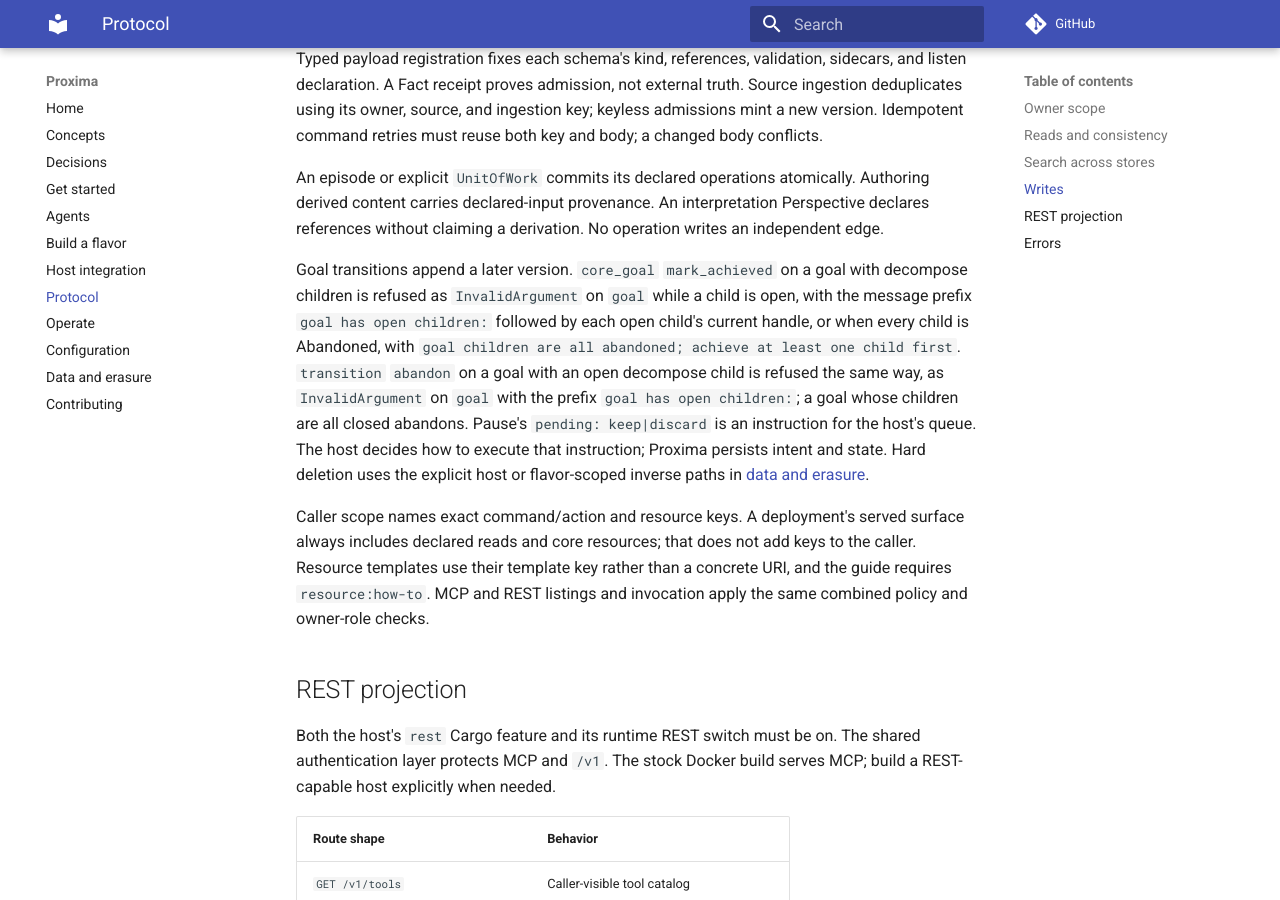
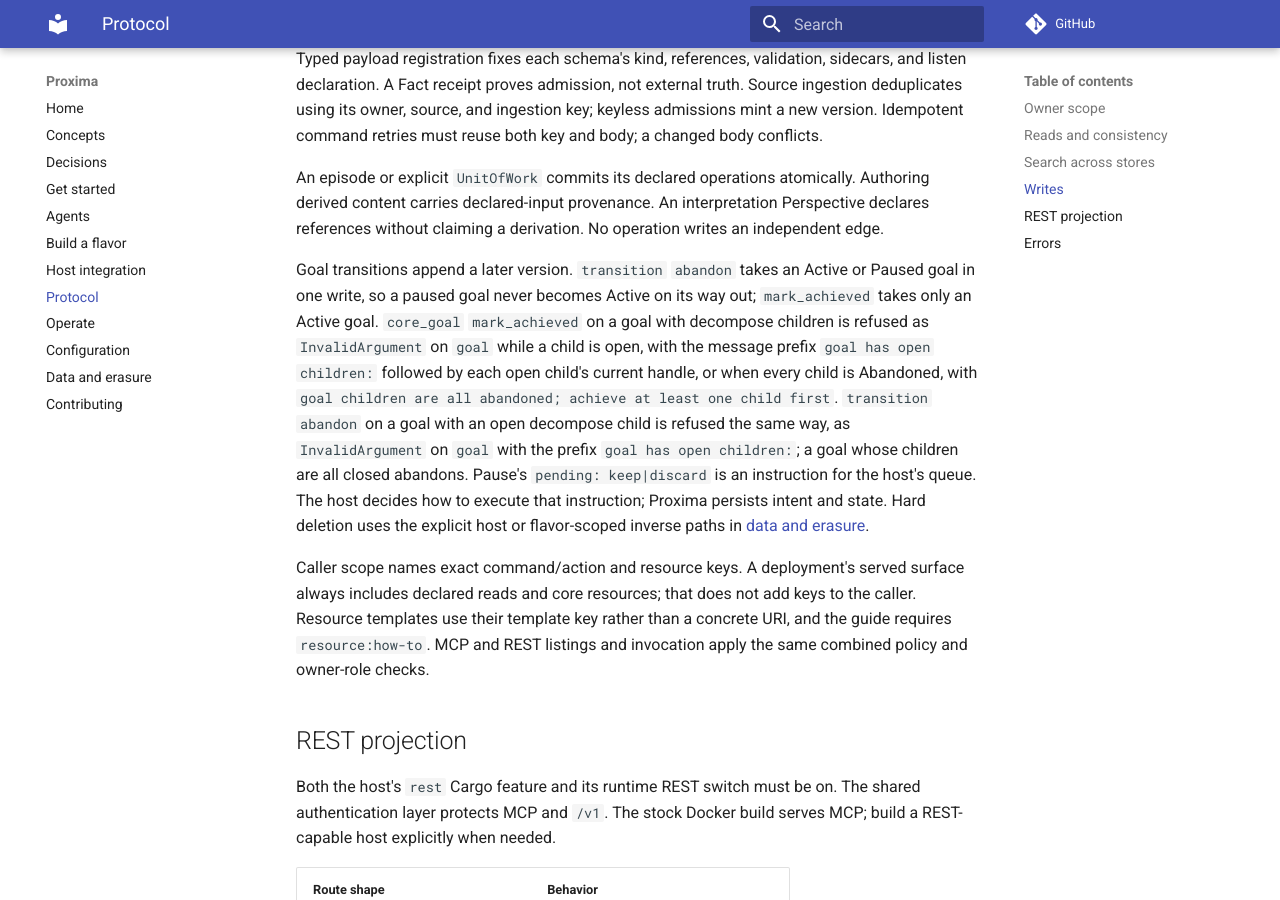
Before and after one commit to Aquilo-Solution-S/Proxima, an MkDocs documentation site: the page built from docs/protocol.md, in a window 1280 px wide and 900 px high, scrolled down 2284 px. Built offline with MkDocs 1.6.1 and Material for MkDocs 9.7.7, drawn with Linux system fonts in a browser that asks for light colours; comment, search, counter and statistics services are not loaded.

Commit message:
docs(core): abandon takes a Paused goal in protocol.md and Lean
protocol.md's Goal transitions paragraph now states that transition
abandon takes an Active or Paused goal in one write, so a paused goal
never becomes Active on its way out, and that mark_achieved takes only an
Active goal.

The Lean goal model follows C1: goalTransitionAdmitted admits
Paused -> Abandoned, and the abandon GoalStep takes any open prior state
(old.isOpen = true) with the same NoOpenChild precondition.
abandon_preserves is generalised over the prior state; its proof is
unchanged, since closing_relabel_preserves was already generic in it.
The new abandon_admitted ties the step model to the matrix: every prior
state the step accepts is an admitted transition to Abandoned.
goalStep_preserves_inv, reachable_inv and
closed_ancestor_closes_descendant keep their statements, and the axiom
set is unchanged (0 axioms).

Closes #515

```diff
--- a/docs/protocol.md
+++ b/docs/protocol.md
@@ -103,8 +103,11 @@ Authoring derived content carries declared-input provenance. An interpretation
 Perspective declares references without claiming a derivation. No operation
 writes an independent edge.
 
-Goal transitions append a later version. `core_goal` `mark_achieved` on a goal
-with decompose children is refused as `InvalidArgument` on `goal` while a
+Goal transitions append a later version. `transition` `abandon` takes an
+Active or Paused goal in one write, so a paused goal never becomes Active on
+its way out; `mark_achieved` takes only an Active goal. `core_goal`
+`mark_achieved` on a goal with decompose children is refused as
+`InvalidArgument` on `goal` while a
 child is open, with the message prefix `goal has open children: ` followed by
 each open child's current handle, or when every child is Abandoned, with
 `goal children are all abandoned; achieve at least one child first`.
```
Also changed, not shown: 2 other files.
